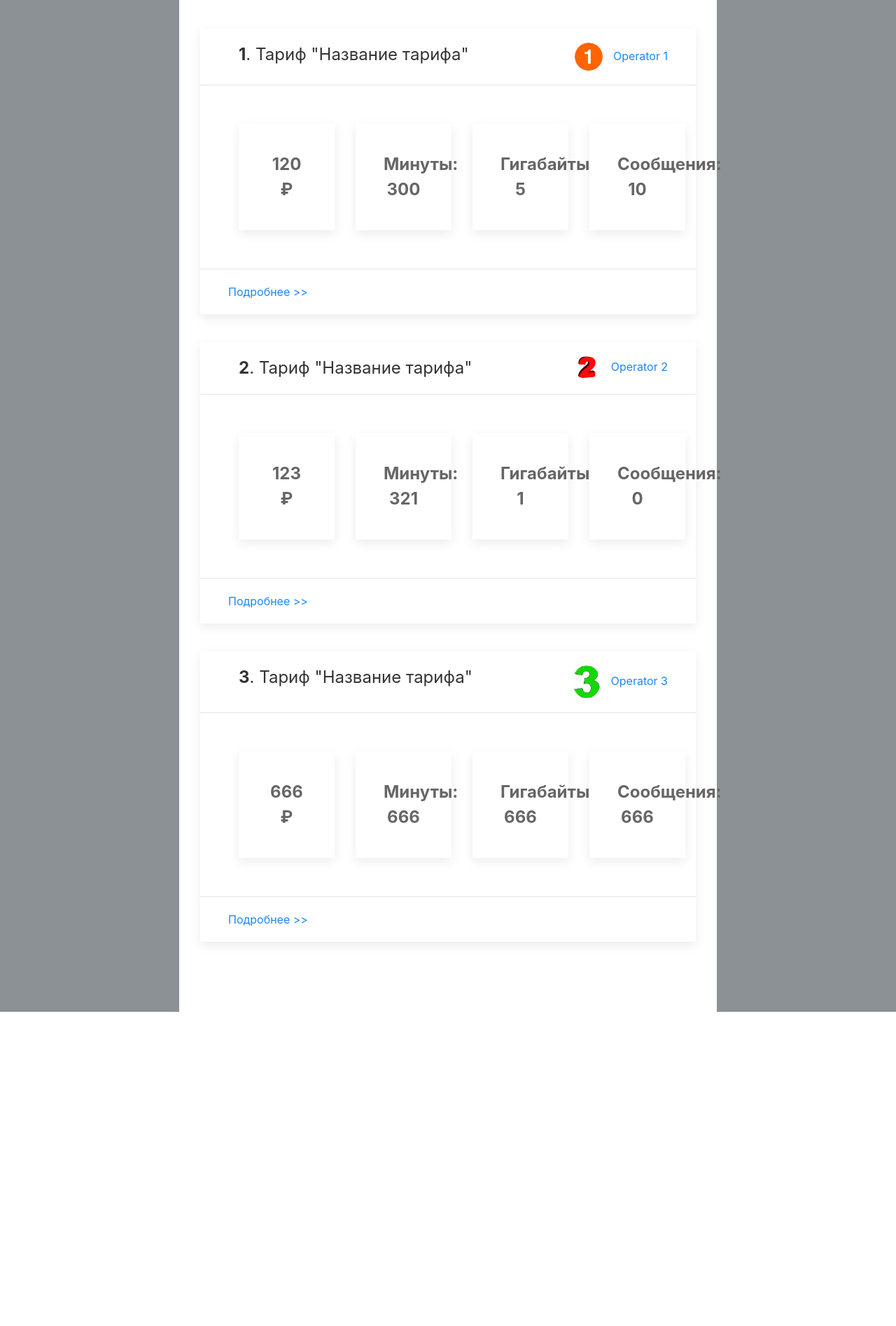
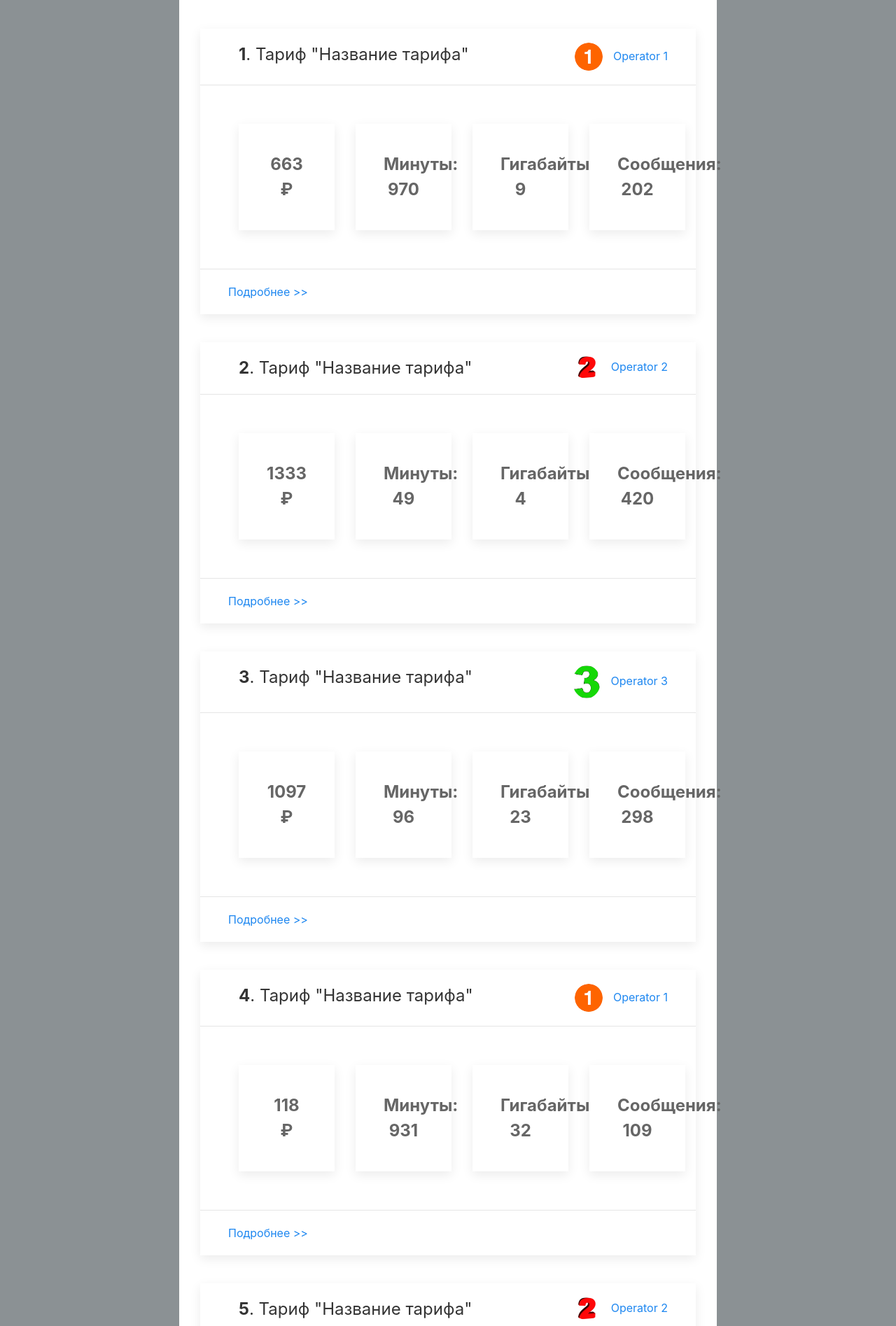
Before and after one commit to R0kko/marketplace-of-cellular-tariffs, a Django app: page /tariffs/ in a window 1280 px wide. Shown: the part 619-2514 px from the top of the page at 70% size. Before the commit the page ends 2065 px from the top, so only its background shows below. Run offline with Django 4.2, Linux system fonts and the light colour scheme; data comes from the database, SQL or seed files in the repository; data that the repository does not hold is empty.

Commit message:
mini change

```diff
--- a/main/templates/tariffs.html
+++ b/main/templates/tariffs.html
@@ -14,25 +14,25 @@
                     <span class="uk-text-middle uk-text-bolder uk-text-large">Цена</span>
                     <input class="uk-input" type="text" id="price_input" name="price_input">
                 </div>
-                <input id="price_range" class="uk-range uk-width-expand uk-margin-small-right" type="range" value="{{ price_val }}" min="0" max="1000" step="1">
+                <input id="price_range" class="uk-range uk-width-expand uk-margin-small-right" type="range" value="{{ price_val }}" min="{{ MIN_PRICE }}" max="{{ MAX_PRICE }}" step="1">
 
                 <div uk-grid class="uk-child-width-1-2 uk-margin-small-right uk-width-1-2 uk-text-middle">
                     <span class="uk-text-middle uk-text-bolder uk-text-large">Минуты</span>
                     <input name="minutes_input" id="minutes_input"  class="uk-input" type="text" placeholder="">
                 </div>
-                <input id="minutes_range" class="uk-range uk-width-expand uk-margin-small-right" type="range" value="{{ minutes_val }}" min="0" max="1000" step="1">
+                <input id="minutes_range" class="uk-range uk-width-expand uk-margin-small-right" type="range" value="{{ minutes_val }}" min="{{ MIN_MINUTES }}" max="{{ MAX_MINUTES}}" step="1">
 
                 <div uk-grid class="uk-child-width-1-2 uk-margin-small-right uk-width-1-2 uk-text-middle">
                     <span class="uk-text-middle uk-text-bolder uk-text-large">Гигабайты</span>
                     <input name="gb_input" id="gb_input" class="uk-input" type="text" placeholder="">
                 </div>
-                <input id="gb_range" class="uk-range uk-width-expand uk-margin-small-right" type="range" value="{{ gb_val }}" min="0" max="1000" step="1">
+                <input id="gb_range" class="uk-range uk-width-expand uk-margin-small-right" type="range" value="{{ gb_val }}" min="{{ MIN_GB }}" max="{{ MAX_GB }}" step="1">
 
                 <div uk-grid class="uk-child-width-1-2 uk-margin-small-right uk-width-1-2 uk-text-middle">
                     <span class="uk-text-middle uk-text-bolder uk-text-large">Cообщения</span>
                     <input name="messages_input" id="messages_input" class="uk-input" type="text" placeholder="">
                 </div>
-                <input id="messages_range" class="uk-range uk-width-expand uk-margin-small-right" type="range" value="{{ messages_val }}" min="0" max="1000" step="1">
+                <input id="messages_range" class="uk-range uk-width-expand uk-margin-small-right" type="range" value="{{ messages_val }}" min="{{ MIN_MESSAGES }}" max="{{ MAX_MESSAGES }}" step="1">
             </div>
             <input class="uk-button uk-button-secondary uk-align-center" type="submit" value="Подобрать">
         </fieldset>
--- a/main/views.py
+++ b/main/views.py
@@ -8,6 +8,8 @@ from django.urls import reverse
 from django.contrib.auth.hashers import check_password
 
 from main.models import SupplementedUser, Notification, Tariff, Operator, Favorite_fact
+from marketplace_of_ct.settings import MAX_GB, MAX_MINUTES, MIN_MINUTES, MIN_GB, MAX_PRICE, MIN_PRICE, MIN_MESSAGES, MAX_MESSAGES
+from random import randint
 
 
 # Create your views here.
@@ -49,22 +51,33 @@ def create_some_operators():
 
 def create_some_tariffs():
     operators = Operator.objects.all()
-    a = Tariff(cost=120, minutes=300, internet=5, messages=10, operator=operators[0],
-               general_information='''Пользоваться мессенджерами в поездках можно безлимитно. В тариф включены услуги «Безлимитные
-                    мессенджеры за границей» и «Безлимитные мессенджеры на полуострове» на специальных условиях:
-                    оплачивайте тариф вовремя и пользуйтесь услугами бесплатно. Находясь за границей или в Республике
-                    Крым и г. Севастополь без подключения дополнительных опций, безлимитно предоставляется доступ к
-                    Viber, ТамТам, WhatsApp, а исходящие звонки на Tele2 России из популярных стран Европы включены
-                    в пакет тарифа.''')
-    a.save()
-    b = Tariff(cost=123, minutes=321, internet=1, messages=0, operator=operators[1])
-    b.save()
-    c = Tariff(cost=666, minutes=666, internet=666, messages=666, operator=operators[2])
-    c.save()
+    for _ in range(3):
+        a = Tariff(cost=randint(MIN_PRICE, MAX_PRICE), minutes=randint(MIN_MINUTES, MAX_MINUTES),
+                   internet=randint(MIN_GB, MAX_GB), messages=randint(MIN_MESSAGES, MAX_MESSAGES), operator=operators[0],
+                   general_information='''Медве́жьи (лат. Ursidae) — семейство млекопитающих отряда хищных. Отличаются от других представителей псообразных более коренастым телосложением. Медведи всеядны, хорошо лазают и плавают, быстро бегают, могут стоять и проходить короткие расстояния на задних лапах. Имеют короткий хвост, длинную и густую шерсть, а также отличное обоняние. Охотятся вечером или на рассвете.''')
+        a.save()
+        a = Tariff(cost=randint(MIN_PRICE, MAX_PRICE), minutes=randint(MIN_MINUTES, MAX_MINUTES),
+                   internet=randint(MIN_GB, MAX_GB), messages=randint(MIN_MESSAGES, MAX_MESSAGES), operator=operators[1],
+                   general_information='''Волк, или се́рый волк, или обыкнове́нный волк (лат. Canis lupus), — вид хищных млекопитающих из семейства псовых (Canidae). Наряду с койотом (Canis latrans), обыкновенным шакалом (Canis aureus) и ещё несколькими видами составляет род волков (Canis). Кроме того, как показывают результаты изучения последовательности ДНК и дрейфа генов, является прямым предком домашней собаки (Canis familiaris; иногда классифицируется как подвид волка, Canis lupus familiaris).''')
+        a.save()
+        a = Tariff(cost=randint(MIN_PRICE, MAX_PRICE), minutes=randint(MIN_MINUTES, MAX_MINUTES),
+                   internet=randint(MIN_GB, MAX_GB), messages=randint(MIN_MESSAGES, MAX_MESSAGES), operator=operators[2],
+                   general_information='''Лиси́ца — это хищное млекопитающее, относится к отряду хищные, семейству псовые. В старославянском языке прилагательному «лисый» соответствовало определение желтоватого, рыжего и желтовато-оранжевого цвета, характерного для окраса широко распространенной лисы обыкновенной. Общее название нескольких видов млекопитающих семейства псовые. Только 10 видов этой группы относят к роду собственно лисиц (лат. Vulpes). Наиболее известный и распространённый представитель — обыкновенная лисица (Vulpes vulpes). Лисицы встречаются в фольклоре многих народов по всему миру.''')
+        a.save()
 
 
 def tariffs_page(request):
     context = get_base_context(request, 'Тарифы')
+
+    context['MIN_PRICE'] = MIN_PRICE
+    context['MIN_GB'] = MIN_GB
+    context['MIN_MINUTES'] = MIN_MINUTES
+    context['MIN_MESSAGES'] = MIN_MESSAGES
+    context['MAX_PRICE'] = MAX_PRICE
+    context['MAX_GB'] = MAX_GB
+    context['MAX_MINUTES'] = MAX_MINUTES
+    context['MAX_MESSAGES'] = MAX_MESSAGES
+
     tariffs = Tariff.objects.all()
     if not tariffs:
         create_some_operators()
```
Also changed, not shown: marketplace_of_ct/settings.py (+10 -1 lines), README.md, main/migrations/0006_alter_supplementeduser_telephone_number_and_more.py (added).
